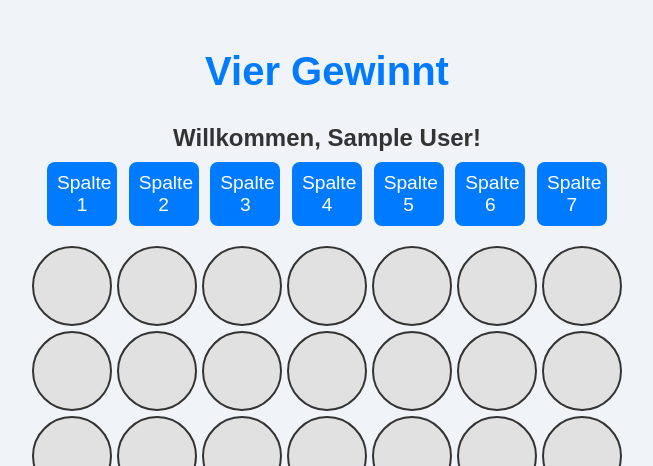
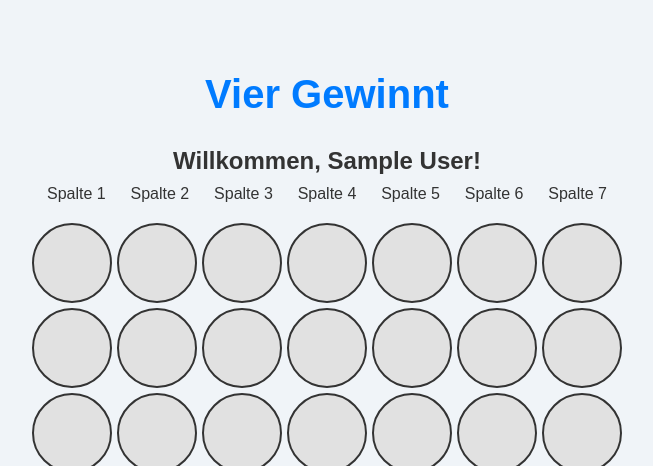
Before and after one commit to Antimage404/01_vier_gewinnt, a PHP site: page /oberflaeche.php in a window 1280 px wide. Shown: the top 466 px of the page, without its empty margins (313-966 px from the left). Run offline with PHP 8.4, Linux system fonts and the light colour scheme; the visitor is signed in with stand-in values (Sample User, id 1).

Commit message:
Update style.css

```diff
--- a/style.css
+++ b/style.css
@@ -82,27 +82,11 @@ button {
     font-size: 1em;
     cursor: pointer;
     transition: background-color 0.3s;
+    margin-right: 10px;
 }
 
 button:hover {
     background-color: #0056b3; /* Dunklere Farbe beim Hover */
-}
-
-
-button1 {
-    width: 70px;
-    padding: 10px;
-    background-color: #007bff;
-    color: white;
-    border: none;
-    border-radius: 8px;
-    font-size: 1.2em;
-    cursor: pointer;
-    transition: background-color 0.3s;
-}
-
-button1:hover {
-    background-color: #0056b3;
 }
 
 .game-board { /* Flexbox */
@@ -162,15 +146,3 @@ a:hover {
     font-weight: bold;
     color: #d9534f; /* Farbe für Fehlermeldungen */
 }
-
-
-/* Stil für die hervorgehobenen Zellen */
-.highlight {
-    background-color: rgba(0, 0, 255, 0.3); /* Hellblaue Farbe */
-    border: 2px solid #0000ff; /* Blauer Rand */
-}
-
-/* Optionaler Hover-Effekt für die Zellen */
-.cell:hover {
-    background-color: #cccccc; /* Etwas dunklerer Hover-Effekt */
-}
```
